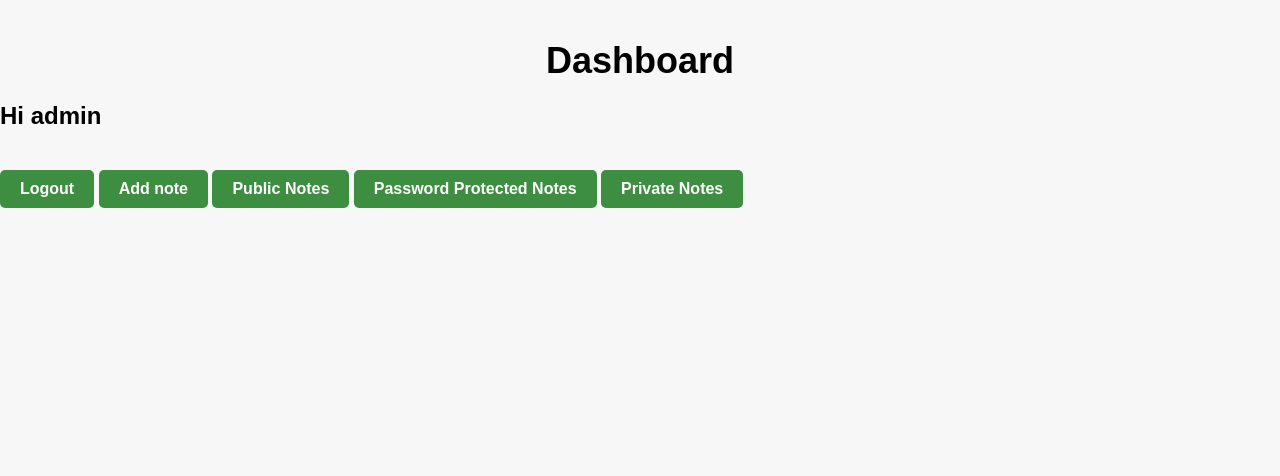
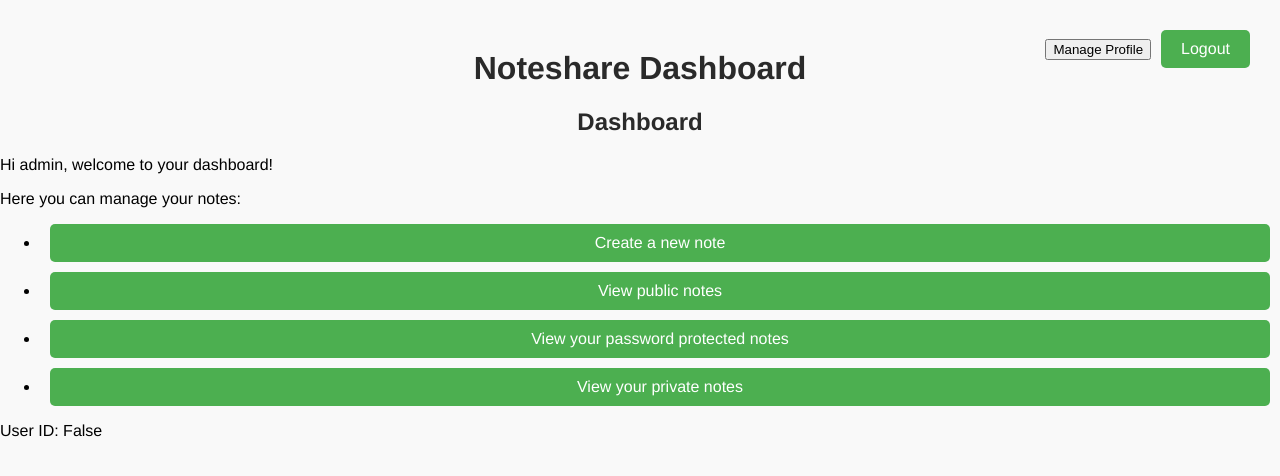
Before and after one commit to WhineyMonkey10/noteshare, a Flask app: page / in a window 1280 px wide. Shown: the top 476 px of the page. Run offline with Flask 2, Linux system fonts and the light colour scheme; the visitor is signed in with stand-in values (Sample User, id 1); data that the repository does not hold is empty; parts of the project's set-up code (start-up, migrations or seed data) failed here and were passed over.

Commit message:
More work on dashboard, added creator ID to the bottom of notes. Will serve for note sorting later.

```diff
--- a/app.py
+++ b/app.py
@@ -28,7 +28,7 @@ def note(id):
         protected = Database.getNoteById(id);protected = protected['protected']
         if protected == "True":
             return render_template('protectednote.html', noteID=noteID)
-        return render_template('note.html', noteTitle=noteTitle, noteContent=noteContent, noteID=noteID)
+        return render_template('note.html', noteTitle=noteTitle, noteContent=noteContent, noteID=noteID, userID=Database.getUserID(session['username']))
     else:
         return render_template('login.html')
 
@@ -43,10 +43,10 @@ def accessProtectedNote(id):
             protected = Database.getNoteById(id);protected = protected['protected']
             if protected == "True":
                 if password == Database.getNoteById(id)['password']:
-                    return render_template('note.html', noteTitle=noteTitle, noteContent=noteContent, noteID=noteID)
+                    return render_template('note.html', noteTitle=noteTitle, noteContent=noteContent, noteID=noteID, userID=Database.getUserID(session['username']))
                 else:
                     return render_template('protectednote.html', noteTitle=noteTitle, noteContent=noteContent, noteID=noteID)
-            return render_template('note.html', noteTitle=noteTitle, noteContent=noteContent, noteID=noteID)
+            return render_template('note.html', noteTitle=noteTitle, noteContent=noteContent, noteID=noteID, userID=Database.getUserID(session['username']))
         return render_template('login.html')
     else:
         return render_template('login.html')
@@ -59,9 +59,9 @@ def addNote():
             content = request.form['content']
             if request.form.get('isPublic') is not None:
                 password = request.form['password']
-                Database.insertNoteWithPassword(title, content, password)
+                Database.insertNoteWithPassword(title, content, password, Database.getUserID(session['username']))
             else:
-                Database.insertNote(title, content)
+                Database.insertNote(title, content, Database.getUserID(session['username']))
             return index()
         return render_template('addnote.html')
     else:
@@ -170,7 +170,7 @@ def manageNotes():
 @app.route('/', methods=['POST', 'GET'])
 def dashboard():
     if 'logged_in' in session:
-        return render_template('dashboard.html', username=session['username'])
+        return render_template('dashboard.html', username=session['username'], userID=Database.getUserID(session['username']))
     else:
         return render_template('login.html')
 
--- a/src/Database/database.py
+++ b/src/Database/database.py
@@ -26,11 +26,11 @@ class Database:
     def __init__(self):
         self.collection = collection
 
-    def insertNote(self, title, content):
-        self.collection.insert_one({"title": title, "content": content, "protected": "False"})
+    def insertNote(self, title, content, userID):
+        self.collection.insert_one({"title": title, "content": content, "protected": "False", "userID": userID})
 
-    def insertNoteWithPassword(self, title, content, password):
-        self.collection.insert_one({"title": title, "content": content, "password": password, "protected": "True"})
+    def insertNoteWithPassword(self, title, content, password, userID):
+        self.collection.insert_one({"title": title, "content": content, "password": password, "protected": "True", "userID": userID})
 
     def getNotes(self):
         return self.collection.find()
@@ -110,3 +110,9 @@ class Database:
             return True
         else:
             return False
+
+    def getUserID(self, username):
+        if users.find_one({"username": username}):
+            return users.find_one({"username": username})["_id"]
+        else:
+            return False
--- a/static/styles/dashboard.css
+++ b/static/styles/dashboard.css
@@ -1,53 +1,115 @@
 body {
-    background-color: #F7F7F7;
-    font-family: sans-serif;
+    background-color: #f9f9f9;
+    font-family: 'Helvetica Neue', sans-serif;
+    margin: 0;
+    padding: 0;
+}
+
+h1 {
+    text-align: center;
+    margin-top: 50px;
+    color: #2a2a2a;
+}
+
+h2 {
+    text-align: center;
+    margin-top: 20px;
+    color: #2a2a2a;
+}
+
+a {
+    display: block;
+    text-align: center;
+    margin: 10px;
+    padding: 10px 20px;
+    background-color: #4caf50;
+    color: #fff;
+    border-radius: 5px;
+    transition: all 0.2s ease-in-out;
+    text-decoration: none;
+}
+
+a:hover {
+    background-color: #3e8e41;
+}
+
+.sidebar {
+    background-color: #fff;
+    position: fixed;
+    left: 0;
+    top: 0;
+    height: 100%;
+    width: 200px;
+    padding: 20px;
+    box-shadow: 0px 0px 10px 0px #d9d9d9;
+}
+
+.sidebar ul {
+    list-style-type: none;
+    padding: 0;
     margin: 0;
 }
 
-h1 {
-    font-size: 36px;
-    margin: 40px auto 20px;
-    text-align: center;
+.sidebar li {
+    margin-bottom: 10px;
 }
 
-ul {
-    list-style: none;
-    margin: 0;
-    padding: 0;
-    display: flex;
-    flex-wrap: wrap;
-    justify-content: center;
+.sidebar a {
+    display: block;
+    padding: 10px;
+    background-color: #f1f1f1;
+    color: #2a2a2a;
+    border-radius: 5px;
+    transition: all 0.2s ease-in-out;
+    text-decoration: none;
 }
 
-li {
-    margin: 10px;
-    padding: 10px;
-    border-radius: 5px;
-    background-color: white;
-    box-shadow: 0 0 5px rgba(0, 0, 0, 0.1);
-    text-align: center;
-    width: 250px;
+.sidebar a:hover {
+    background-color: #d9d9d9;
 }
 
-a {
-    display: inline-block;
-    padding: 10px 20px;
-    margin: 20px auto;
-    border-radius: 5px;
-    background-color: #3E8E41;
-    color: white;
-    text-decoration: none;
-    text-align: center;
-    font-weight: bold;
+.user-menu {
+    position: absolute;
+    top: 20px;
+    right: 20px;
+    display: flex;
+    align-items: center;
 }
 
-a:hover {
-    background-color: #2C6F2F;
+.user-menu__icon {
+    font-size: 20px;
+    margin-right: 5px;
 }
 
-footer {
-    font-size: 12px;
-    margin: 20px auto 0;
+.user-menu__button {
+    background-color: #fff;
+    border: none;
+    border-radius: 5px;
+    padding: 10px;
+    font-size: 14px;
+    color: #2a2a2a;
+    cursor: pointer;
+    transition: all 0.2s ease-in-out;
+}
+
+.user-menu__button:hover {
+    background-color: #f1f1f1;
+}
+
+.footer {
+    position: fixed;
+    bottom: 0;
+    left: 0;
+    height: 30px;
+    width: 100%;
+    background-color: #4caf50;
+    color: #fff;
     text-align: center;
-    color: #999;
+    font-size: 14px;
+    padding: 5px;
 }
+
+.footer__userid {
+    font-weight: bold;
+    margin-right: 5px;
+}
--- a/templates/dashboard.html
+++ b/templates/dashboard.html
@@ -8,14 +8,30 @@
     <title>Noteshare - Dashboard</title>
 </head>
 <body>
-
-    <h1>Dashboard</h1>
-    <h2>Hi {{username}}</h2>
-    <a href="/logout">Logout</a>
-    <a href="/addNote">Add note</a>
-    <a href="/publicNotes">Public Notes</a>
-    <a href="/protectedNotes">Password Protected Notes</a>
-    <a href="/privateNotes">Private Notes</a>
-
+    <header>
+        <div class="header-container">
+            <h1>Noteshare Dashboard</h1>
+            <div class="user-menu">
+                <button class="profile-btn">Manage Profile</button>
+                <a href="/logout">Logout</a>
+            </div>
+        </div>
+    </header>
+    <main>
+        <section>
+            <h2>Dashboard</h2>
+            <p>Hi {{username}}, welcome to your dashboard!</p>
+            <p>Here you can manage your notes:</p>
+            <ul>
+                <li><a href="/addNote">Create a new note</a></li>
+                <li><a href="/publicNotes">View public notes</a></li>
+                <li><a href="/protectedNotes">View your password protected notes</a></li>
+                <li><a href="/privateNotes">View your private notes</a></li>
+            </ul>
+        </section>
+    </main>
+    <footer>
+        <p>User ID: {{userID}}</p>
+    </footer>
 </body>
 </html>
--- a/templates/note.html
+++ b/templates/note.html
@@ -18,6 +18,7 @@
         <div class="back-to-index">
             <a href="{{ url_for('index') }}">Back to notes</a>
             <footer>Note ID: {{ noteID }}</footer>
+            <footer>Creator ID: {{ userID }}</footer>
         </div>
     </div>
 </body>
```
